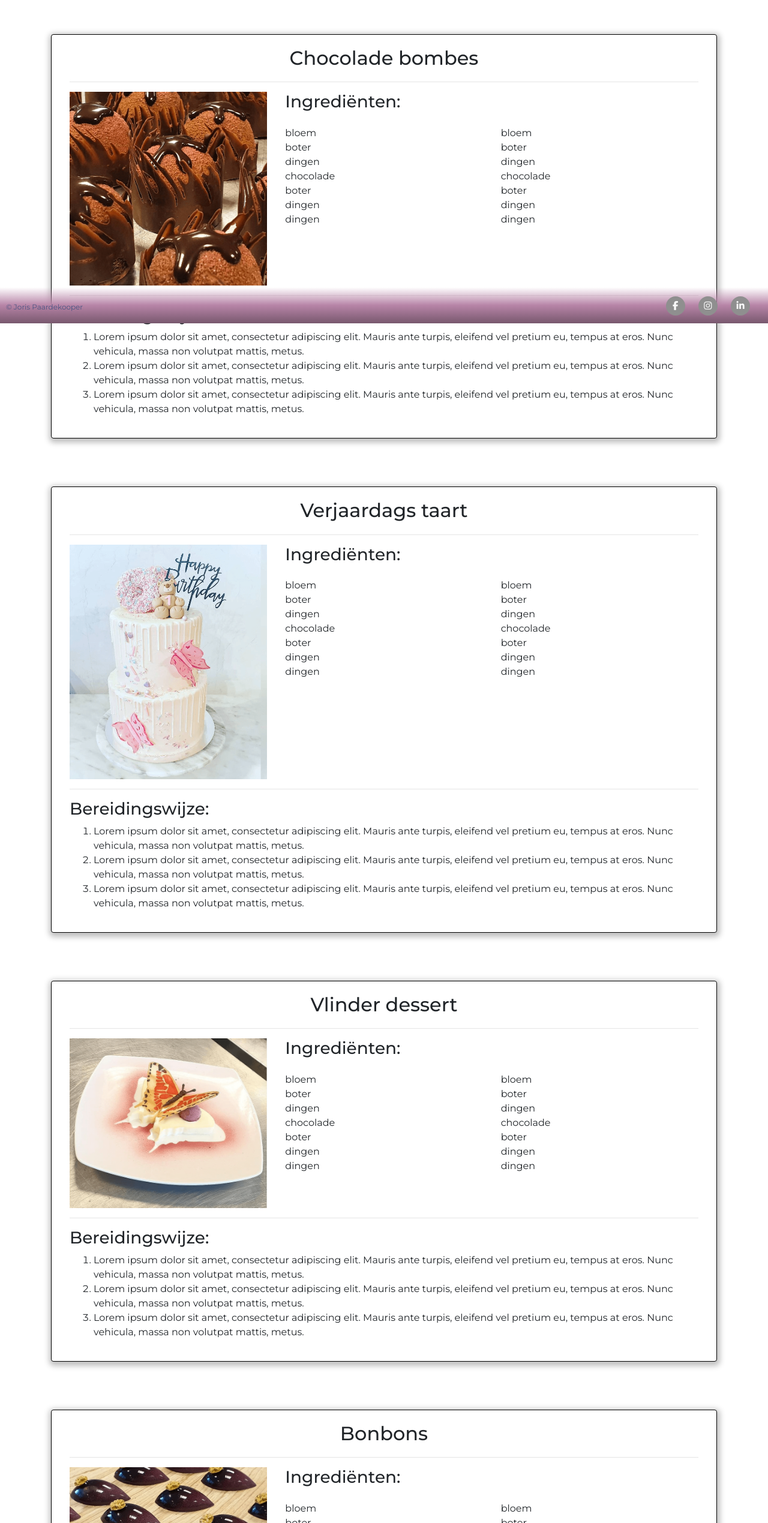
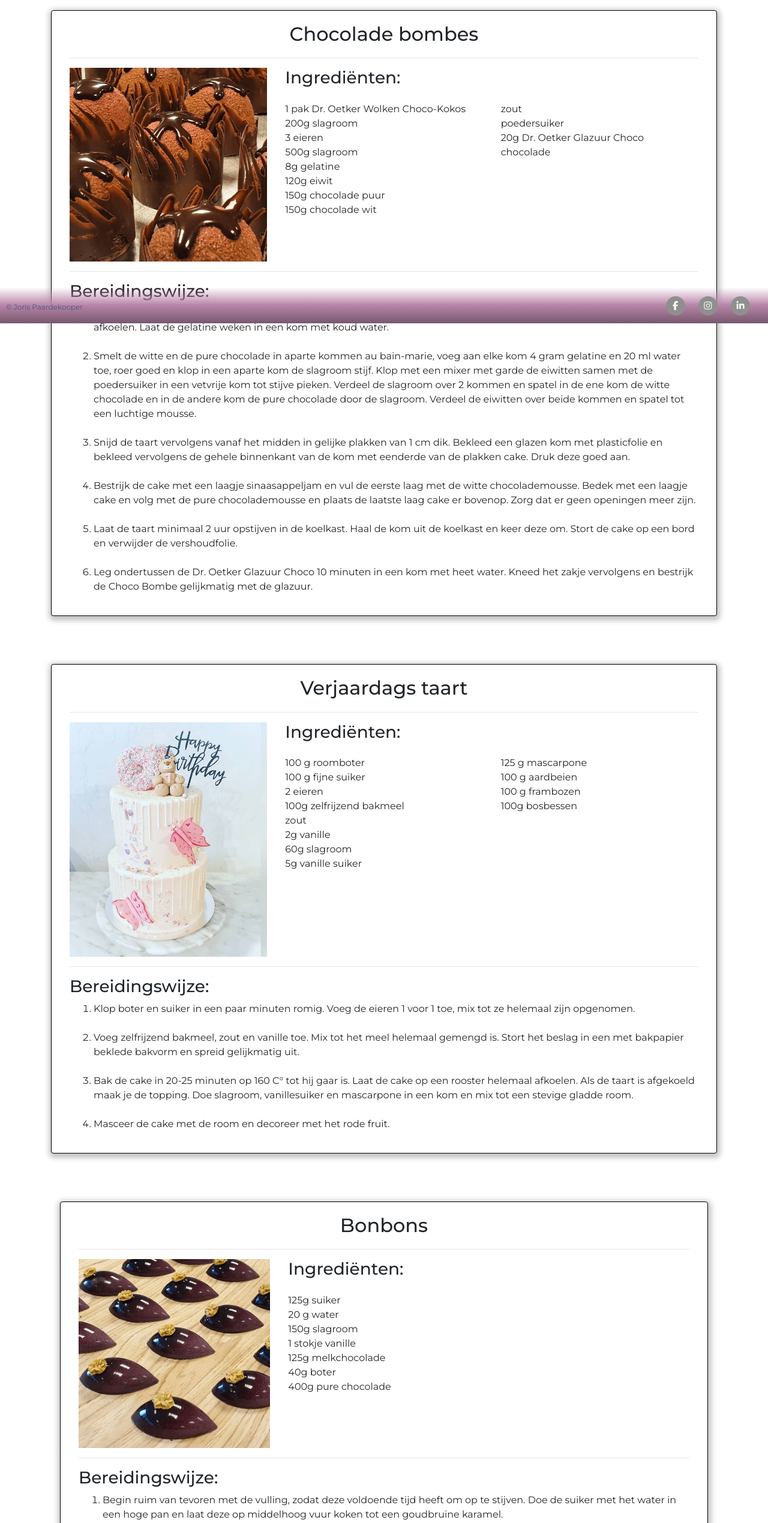
Before and after one commit to Code-Institute-Submissions/Nomnivore-website, a plain HTML site: page recepten.html in a window 1280 px wide. Shown: the part 261-2800 px from the top of the page at 60% size. Drawn offline with nearby package versions, Linux system fonts and the light colour scheme.

Commit message:
Replaced lorem ipsum text. Fixed recipies page layout issues. Finished browser testing.

```diff
--- a/assets/css/style.css
+++ b/assets/css/style.css
@@ -220,7 +220,6 @@ body a:hover{
     border: 1px solid #000;
     border-radius: 4px;
     box-shadow: 1px 3px 10px 4px rgba(0, 0, 0, 0.25);
-    margin-top: 60px;
 }
 
 .recipe-title{
@@ -462,7 +461,7 @@ body a:hover{
         background-repeat: no-repeat;
     }
     .recipe-section{
-        margin-top: 20px;
+        margin: 20px 0px 60px 0px;
     }
     .social-contact li{
         margin: 10px;
@@ -501,9 +500,6 @@ body a:hover{
         height: 300px;
         background-size: contain;
         background-repeat: no-repeat;
-    }
-    .recipe-section{
-        margin: 60px 0px 20px 0px;
     }
     .reference-logo-1,.reference-logo-2{
         width: 70px;
--- a/recepten.html
+++ b/recepten.html
@@ -66,24 +66,22 @@
                         <div class="row">
                             <div class="col">
                                 <ul class="list-group ingredient-list">
-                                    <li class="list-group-item">bloem</li>
-                                    <li class="list-group-item">boter</li>
-                                    <li class="list-group-item">dingen</li>
-                                    <li class="list-group-item">chocolade</li>
-                                    <li class="list-group-item">boter</li>
-                                    <li class="list-group-item">dingen</li>
-                                    <li class="list-group-item">dingen</li>
+                                    <li class="list-group-item">1 pak Dr. Oetker Wolken Choco-Kokos</li>
+                                    <li class="list-group-item">200g slagroom</li>
+                                    <li class="list-group-item">3 eieren</li>
+                                    <li class="list-group-item">500g slagroom</li>
+                                    <li class="list-group-item">8g gelatine</li>
+                                    <li class="list-group-item">120g eiwit</li>
+                                    <li class="list-group-item">150g chocolade puur</li>
+                                    <li class="list-group-item">150g chocolade wit</li>
                                 </ul>
                             </div>
                             <div class="col">
                                 <ul class="list-group ingredient-list">
-                                    <li class="list-group-item">bloem</li>
-                                    <li class="list-group-item">boter</li>
-                                    <li class="list-group-item">dingen</li>
+                                    <li class="list-group-item">zout</li>
+                                    <li class="list-group-item">poedersuiker</li>
+                                    <li class="list-group-item">20g Dr. Oetker Glazuur Choco</li>
                                     <li class="list-group-item">chocolade</li>
-                                    <li class="list-group-item">boter</li>
-                                    <li class="list-group-item">dingen</li>
-                                    <li class="list-group-item">dingen</li>
                                 </ul>
                             </div>
                     </div>
@@ -99,14 +97,28 @@
                         <div class="row">
                             <div class="col bereiding-text">
                                 <ol>
-                                    <li>Lorem ipsum dolor sit amet, consectetur adipiscing elit. Mauris ante turpis,
-                                        eleifend vel pretium eu, tempus at eros. Nunc vehicula, massa non volutpat mattis, metus.
+                                    <li>Bereid Dr. Oetker Wolken Choco-Kokos volgens de aanwijzingen op de verpakking in een springvorm. Laat de taart goed afkoelen.
+                                        Laat de gelatine weken in een kom met koud water. <br><br>
                                     </li>
-                                    <li>Lorem ipsum dolor sit amet, consectetur adipiscing elit. Mauris ante turpis,
-                                        eleifend vel pretium eu, tempus at eros. Nunc vehicula, massa non volutpat mattis, metus.
+                                    <li>Smelt de witte en de pure chocolade in aparte kommen au bain-marie, voeg aan elke kom 4 gram gelatine en 20 ml water toe, roer goed en klop in een aparte kom de slagroom stijf.
+                                        Klop met een mixer met garde de eiwitten samen met de poedersuiker in een vetvrije kom tot stijve pieken.
+                                        Verdeel de slagroom over 2 kommen en spatel in de ene kom de witte chocolade en in de andere kom de pure chocolade door de slagroom.
+                                        Verdeel de eiwitten over beide kommen en spatel tot een luchtige mousse. <br><br>
                                     </li>
-                                    <li>Lorem ipsum dolor sit amet, consectetur adipiscing elit. Mauris ante turpis,
-                                        eleifend vel pretium eu, tempus at eros. Nunc vehicula, massa non volutpat mattis, metus.
+                                    <li>Snijd de taart vervolgens vanaf het midden in gelijke plakken van 1 cm dik.
+                                        Bekleed een glazen kom met plasticfolie en bekleed vervolgens de gehele binnenkant van de kom met eenderde van de plakken cake. Druk deze goed aan. <br><br>
+                                    </li>
+                                    <li>
+                                        Bestrijk de cake met een laagje sinaasappeljam en vul de eerste laag met de witte chocolademousse.
+                                        Bedek met een laagje cake en volg met de pure chocolademousse en plaats de laatste laag cake er bovenop.
+                                        Zorg dat er geen openingen meer zijn. <br><br>
+                                    </li>
+                                    <li>Laat de taart minimaal 2 uur opstijven in de koelkast.
+                                        Haal de kom uit de koelkast en keer deze om. Stort de cake op een bord en verwijder de vershoudfolie. <br><br>
+                                    </li>
+                                    <li>
+                                        Leg ondertussen de Dr. Oetker Glazuur Choco 10 minuten in een kom met heet water.
+                                        Kneed het zakje vervolgens en bestrijk de Choco Bombe gelijkmatig met de glazuur.
                                     </li>
                                 </ol>
                             </div>
@@ -132,24 +144,22 @@
                         <div class="row">
                             <div class="col">
                                 <ul class="list-group ingredient-list">
-                                    <li class="list-group-item">bloem</li>
-                                    <li class="list-group-item">boter</li>
-                                    <li class="list-group-item">dingen</li>
-                                    <li class="list-group-item">chocolade</li>
-                                    <li class="list-group-item">boter</li>
-                                    <li class="list-group-item">dingen</li>
-                                    <li class="list-group-item">dingen</li>
+                                    <li class="list-group-item">100 g roomboter</li>
+                                    <li class="list-group-item">100 g fijne suiker</li>
+                                    <li class="list-group-item">2 eieren</li>
+                                    <li class="list-group-item">100g zelfrijzend bakmeel</li>
+                                    <li class="list-group-item">zout</li>
+                                    <li class="list-group-item">2g vanille</li>
+                                    <li class="list-group-item">60g slagroom</li>
+                                    <li class="list-group-item">5g vanille suiker</li>
                                 </ul>
                             </div>
                             <div class="col">
                                 <ul class="list-group ingredient-list">
-                                    <li class="list-group-item">bloem</li>
-                                    <li class="list-group-item">boter</li>
-                                    <li class="list-group-item">dingen</li>
-                                    <li class="list-group-item">chocolade</li>
-                                    <li class="list-group-item">boter</li>
-                                    <li class="list-group-item">dingen</li>
-                                    <li class="list-group-item">dingen</li>
+                                    <li class="list-group-item">125 g mascarpone</li>
+                                    <li class="list-group-item">100 g aardbeien</li>
+                                    <li class="list-group-item">100 g frambozen</li>
+                                    <li class="list-group-item">100g bosbessen</li>
                                 </ul>
                             </div>
                     </div>
@@ -165,14 +175,17 @@
                         <div class="row">
                             <div class="col bereiding-text">
                                 <ol>
-                                    <li>Lorem ipsum dolor sit amet, consectetur adipiscing elit. Mauris ante turpis,
-                                        eleifend vel pretium eu, tempus at eros. Nunc vehicula, massa non volutpat mattis, metus.
+                                    <li>Klop boter en suiker in een paar minuten romig.
+                                        Voeg de eieren 1 voor 1 toe, mix tot ze helemaal zijn opgenomen. <br><br>
                                     </li>
-                                    <li>Lorem ipsum dolor sit amet, consectetur adipiscing elit. Mauris ante turpis,
-                                        eleifend vel pretium eu, tempus at eros. Nunc vehicula, massa non volutpat mattis, metus.
+                                    <li>Voeg zelfrijzend bakmeel, zout en vanille toe. Mix tot het meel helemaal gemengd is.
+                                        Stort het beslag in een met bakpapier beklede bakvorm en spreid gelijkmatig uit. <br><br>
                                     </li>
-                                    <li>Lorem ipsum dolor sit amet, consectetur adipiscing elit. Mauris ante turpis,
-                                        eleifend vel pretium eu, tempus at eros. Nunc vehicula, massa non volutpat mattis, metus.
+                                    <li>Bak de cake in 20-25 minuten op 160 C° tot hij gaar is. Laat de cake op een rooster helemaal afkoelen.
+                                        Als de taart is afgekoeld maak je de topping. Doe slagroom, vanillesuiker en mascarpone in een kom en mix tot een stevige gladde room.<br><br>
+                                    </li>
+                                    <li>
+                                        Masceer de cake met de room en decoreer met het rode fruit.
                                     </li>
                                 </ol>
                             </div>
@@ -184,40 +197,28 @@
         </div>
     </div>
 <!-- recipe 3 -->
-    <div class="row">
         <div class="col-12">
             <div class="col-md-12 recipe-section">
                 <div class="col-md-12">
                 <div class="row">
-                    <div class="col"><h2 class="recipe-title">Vlinder dessert</h2><hr></div>
+                    <div class="col"><h2 class="recipe-title">Bonbons</h2><hr></div>
                 </div>
                 <div class="row">
                     <div class="col-md-4">
-                        <img src="assets/images/vlinder-dessert.png" class="img-fluid" alt="vlinder dessert">
+                        <img src="assets/images/bonbons.png" class="img-fluid" alt="bonbons">
                     </div>
                     <div class="col-md-8 ingredients">
                         <div class="row"><h3>Ingrediënten:</h3></div>
                         <div class="row">
                             <div class="col">
                                 <ul class="list-group ingredient-list">
-                                    <li class="list-group-item">bloem</li>
-                                    <li class="list-group-item">boter</li>
-                                    <li class="list-group-item">dingen</li>
-                                    <li class="list-group-item">chocolade</li>
-                                    <li class="list-group-item">boter</li>
-                                    <li class="list-group-item">dingen</li>
-                                    <li class="list-group-item">dingen</li>
-                                </ul>
-                            </div>
-                            <div class="col">
-                                <ul class="list-group ingredient-list">
-                                    <li class="list-group-item">bloem</li>
-                                    <li class="list-group-item">boter</li>
-                                    <li class="list-group-item">dingen</li>
-                                    <li class="list-group-item">chocolade</li>
-                                    <li class="list-group-item">boter</li>
-                                    <li class="list-group-item">dingen</li>
-                                    <li class="list-group-item">dingen</li>
+                                    <li class="list-group-item">125g suiker</li>
+                                    <li class="list-group-item">20 g water</li>
+                                    <li class="list-group-item">150g slagroom</li>
+                                    <li class="list-group-item">1 stokje vanille</li>
+                                    <li class="list-group-item">125g melkchocolade</li>
+                                    <li class="list-group-item">40g boter</li>
+                                    <li class="list-group-item">400g pure chocolade</li>
                                 </ul>
                             </div>
                     </div>
@@ -233,80 +234,23 @@
                         <div class="row">
                             <div class="col bereiding-text">
                                 <ol>
-                                    <li>Lorem ipsum dolor sit amet, consectetur adipiscing elit. Mauris ante turpis,
-                                        eleifend vel pretium eu, tempus at eros. Nunc vehicula, massa non volutpat mattis, metus.
+                                    <li>Begin ruim van tevoren met de vulling, zodat deze voldoende tijd heeft om op te stijven.
+                                        Doe de suiker met het water in een hoge pan en laat deze op middelhoog vuur koken tot een goudbruine karamel. <br>
+                                        Doe ondertussen de slagroom met het vanillemerg in een ander pannetje en breng dit aan de kook. Giet de hete slagroom op de karamel en roer tot alle karamel is opgelost. <br>
+                                        Let op: Het mengsel is erg heet en gaat bruisen en bubbelen, dat is normaal. Schenk de karamelroom over de melkchocoladecallets en roer tot deze gesmolten zijn. <br>
+                                        Voeg de boter in kleine blokjes toe en meng het geheel met een staafmixer tot een gladde massa. Laat de vulling opstijven op kamertemperatuur. <br><br>
                                     </li>
-                                    <li>Lorem ipsum dolor sit amet, consectetur adipiscing elit. Mauris ante turpis,
-                                        eleifend vel pretium eu, tempus at eros. Nunc vehicula, massa non volutpat mattis, metus.
+                                    <li>Vul de bonbonvorm met chocolade en zorg dat ieder vormpje gevuld is. Schraap de overtollige chocolade van de vorm af met een schraper of paletmes.
+                                        Tril de vorm wat heen en weer op het werkblad zodat eventuele luchtbelletjes die in de chocolade zitten naar boven komen. <br>
+                                        Keer de vorm om boven en sla een paar keer zachtjes tegen de vorm om te zorgen dat het meeste van de chocolade er weer uit druipt. <br>
+                                        Laat de bonbonvorm enkele minuten op zijn kop liggen.<br>
+                                        Schraap vervolgens de bovenkant van de vorm schoon met de schraper of met een paletmes. Plaats de vorm in de koelkast zodat de chocolade uit kan harden. <br><br>
                                     </li>
-                                    <li>Lorem ipsum dolor sit amet, consectetur adipiscing elit. Mauris ante turpis,
-                                        eleifend vel pretium eu, tempus at eros. Nunc vehicula, massa non volutpat mattis, metus.
-                                    </li>
-                                </ol>
-                            </div>
-                        </div>
-                    </div>
-                </div>
-            </div>
-            </div>
-        </div>
-<!-- recipe 4 -->
-        <div class="col-12">
-            <div class="col-md-12 recipe-section">
-                <div class="col-md-12">
-                <div class="row">
-                    <div class="col"><h2 class="recipe-title">Bonbons</h2><hr></div>
-                </div>
-                <div class="row">
-                    <div class="col-md-4">
-                        <img src="assets/images/bonbons.png" class="img-fluid" alt="bonbons">
-                    </div>
-                    <div class="col-md-8 ingredients">
-                        <div class="row"><h3>Ingrediënten:</h3></div>
-                        <div class="row">
-                            <div class="col">
-                                <ul class="list-group ingredient-list">
-                                    <li class="list-group-item">bloem</li>
-                                    <li class="list-group-item">boter</li>
-                                    <li class="list-group-item">dingen</li>
-                                    <li class="list-group-item">chocolade</li>
-                                    <li class="list-group-item">boter</li>
-                                    <li class="list-group-item">dingen</li>
-                                    <li class="list-group-item">dingen</li>
-                                </ul>
-                            </div>
-                            <div class="col">
-                                <ul class="list-group ingredient-list">
-                                    <li class="list-group-item">bloem</li>
-                                    <li class="list-group-item">boter</li>
-                                    <li class="list-group-item">dingen</li>
-                                    <li class="list-group-item">chocolade</li>
-                                    <li class="list-group-item">boter</li>
-                                    <li class="list-group-item">dingen</li>
-                                    <li class="list-group-item">dingen</li>
-                                </ul>
-                            </div>
-                    </div>
-                    </div>
-                </div>
-                <div class="row">
-                    <div class="col">
-                        <div class="row">
-                            <div class="col bereiding-titel">
-                                <hr><h3>Bereidingswijze:</h3>
-                            </div>
-                        </div>
-                        <div class="row">
-                            <div class="col bereiding-text">
-                                <ol>
-                                    <li>Lorem ipsum dolor sit amet, consectetur adipiscing elit. Mauris ante turpis,
-                                        eleifend vel pretium eu, tempus at eros. Nunc vehicula, massa non volutpat mattis, metus.
-                                    </li>
-                                    <li>Lorem ipsum dolor sit amet, consectetur adipiscing elit. Mauris ante turpis,
-                                        eleifend vel pretium eu, tempus at eros. Nunc vehicula, massa non volutpat mattis, metus.
-                                    </li>
-                                    <li>Lorem ipsum dolor sit amet, consectetur adipiscing elit. Mauris ante turpis,
-                                        eleifend vel pretium eu, tempus at eros. Nunc vehicula, massa non volutpat mattis, metus.
+                                    <li>Vul de bonbons met de vulling, dit gaat het makkelijkst met een spuitzak. Zorg dat je ze niet te vol vult, er moet ruimte overblijven om de bonbons straks nog te sluiten. <br>
+                                        Plaats de gevulde bonbons in de koelkast zodat de vulling op kan stijven.<br>
+                                        Vul de vorm opnieuw met chocolade en verdeel deze over alle vormpjes met behulp van een schraper of paletmes. Schraap vervolgens alle overtollige chocolade weg.<br>
+                                        Plaats de vorm weer in de koelkast om de chocolade goed te laten stollen. Keer de vorm voorzichtig om en tik deze voorzichtig tegen het werkblad, zodat de bonbons uit hun vorm komen. <br>
+                                        Probeer de bonbons met handschoenen op te pakken, zo krijg je geen vingerafdrukken op de chocolade. <br><br>
                                     </li>
                                 </ol>
                             </div>
```
Also changed, not shown: index.html (+3 -3 lines), over-kim.html (+13 -3 lines), 2 other files.
